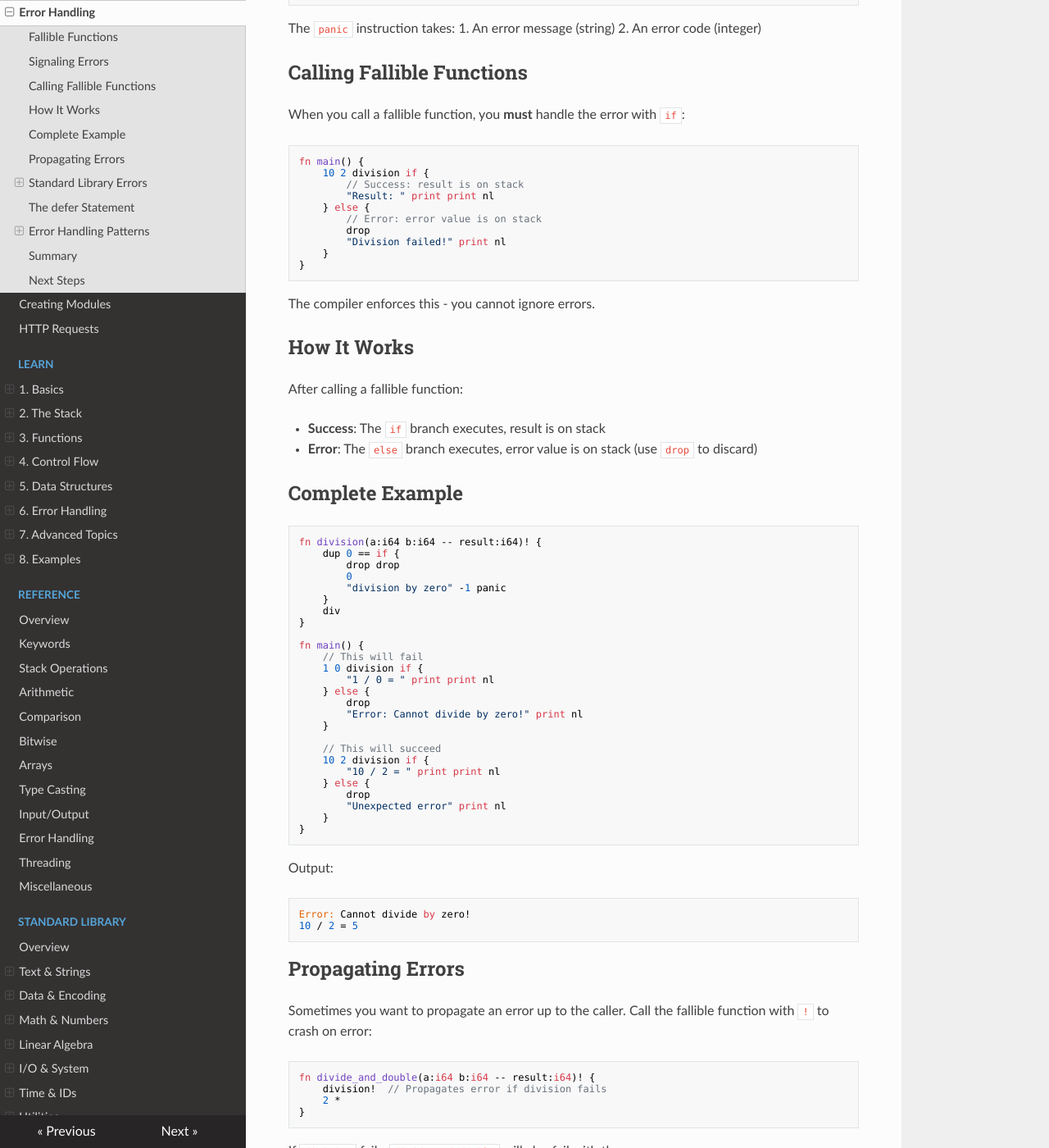
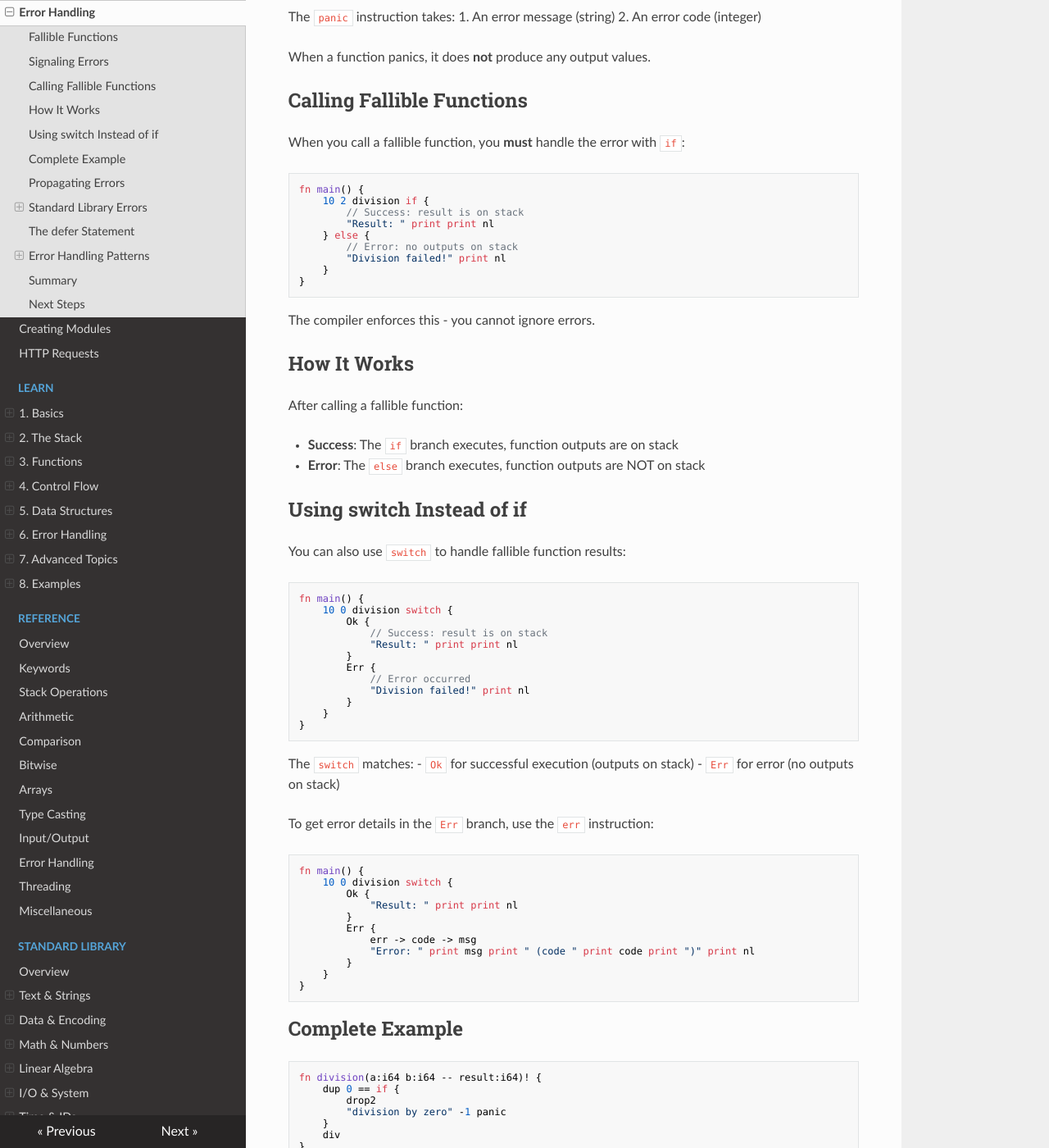
Before and after one commit to quadrate-language/quadrate, an MkDocs documentation site: the page built from docs/docs/docs/tutorial-errors.md, in a window 1280 px wide and 1400 px high, scrolled down 706 px. Shown: the whole window at 82% size. Built offline with MkDocs 1.6.1, drawn with Linux system fonts in a browser that asks for light colours; nearby versions of some CDN libraries; some of the changed text lies outside the part shown.

Commit message:
Improve examples in docs

````diff
--- a/docs/docs/docs/tutorial-errors.md
+++ b/docs/docs/docs/tutorial-errors.md
@@ -21,8 +21,7 @@ Use the `panic` instruction to signal an error:
 ```qd
 fn division(a:i64 b:i64 -- result:i64)! {
 	dup 0 == if {
-		drop drop
-		0  // Output value (required even on error)
+		drop2
 		"division by zero" -1 panic
 	}
 	div
@@ -32,6 +31,8 @@ fn division(a:i64 b:i64 -- result:i64)! {
 The `panic` instruction takes:
 1. An error message (string)
 2. An error code (integer)
+
+When a function panics, it does **not** produce any output values.
 
 ## Calling Fallible Functions
 
@@ -43,8 +44,7 @@ fn main() {
 		// Success: result is on stack
 		"Result: " print print nl
 	} else {
-		// Error: error value is on stack
-		drop
+		// Error: no outputs on stack
 		"Division failed!" print nl
 	}
 }
@@ -56,16 +56,54 @@ The compiler enforces this - you cannot ignore errors.
 
 After calling a fallible function:
 
-- **Success**: The `if` branch executes, result is on stack
-- **Error**: The `else` branch executes, error value is on stack (use `drop` to discard)
+- **Success**: The `if` branch executes, function outputs are on stack
+- **Error**: The `else` branch executes, function outputs are NOT on stack
+
+## Using switch Instead of if
+
+You can also use `switch` to handle fallible function results:
+
+```qd
+fn main() {
+	10 0 division switch {
+		Ok {
+			// Success: result is on stack
+			"Result: " print print nl
+		}
+		Err {
+			// Error occurred
+			"Division failed!" print nl
+		}
+	}
+}
+```
+
+The `switch` matches:
+- `Ok` for successful execution (outputs on stack)
+- `Err` for error (no outputs on stack)
+
+To get error details in the `Err` branch, use the `err` instruction:
+
+```qd
+fn main() {
+	10 0 division switch {
+		Ok {
+			"Result: " print print nl
+		}
+		Err {
+			err -> code -> msg
+			"Error: " print msg print " (code " print code print ")" print nl
+		}
+	}
+}
+```
 
 ## Complete Example
 
 ```qd
 fn division(a:i64 b:i64 -- result:i64)! {
 	dup 0 == if {
-		drop drop
-		0
+		drop2
 		"division by zero" -1 panic
 	}
 	div
@@ -76,7 +114,6 @@ fn main() {
 	1 0 division if {
 		"1 / 0 = " print print nl
 	} else {
-		drop
 		"Error: Cannot divide by zero!" print nl
 	}
 
@@ -84,7 +121,6 @@ fn main() {
 	10 2 division if {
 		"10 / 2 = " print print nl
 	} else {
-		drop
 		"Unexpected error" print nl
 	}
 }
@@ -143,13 +179,11 @@ fn main() {
 			-> bytes_read
 			"Read " print bytes_read print " bytes" print nl
 		} else {
-			drop
 			"Read error" print nl
 		}
 
 		buf mem::free
 	} else {
-		drop
 		"Could not open file" print nl
 	}
 }
@@ -177,13 +211,9 @@ fn read_file(path:str -- content:str)! {
 			-> bytes_read
 			buf bytes_read mem::to_string
 		} else {
-			drop
-			""
 			"read failed" 1 panic
 		}
 	} else {
-		drop
-		""
 		"open failed" 1 panic
 	}
 }
@@ -200,7 +230,6 @@ fn safe_divide(a:i64 b:i64 -- result:i64) {
 	division if {
 		// Success - return result
 	} else {
-		drop
 		0  // Return default value on error
 	}
 }
@@ -216,12 +245,9 @@ fn process(value:i64 -- result:i64)! {
 		half 0 > if {
 			half
 		} else {
-			0
 			"value too small" 1 panic
 		}
 	} else {
-		drop
-		0
 		"division failed" 1 panic
 	}
 }
@@ -236,22 +262,16 @@ fn try_all( -- success_count:i64) {
 	10 2 division if {
 		drop
 		count 1 + -> count
-	} else {
-		drop
 	}
 
 	10 5 division if {
 		drop
 		count 1 + -> count
-	} else {
-		drop
 	}
 
 	10 0 division if {
 		drop
 		count 1 + -> count
-	} else {
-		drop
 	}
 
 	count
````
Also changed, not shown: docs/docs/docs/learn/7-advanced/higher-order-functions.md (+18 -18 lines), docs/docs/docs/tutorial-modules.md (+1 -1 lines).
